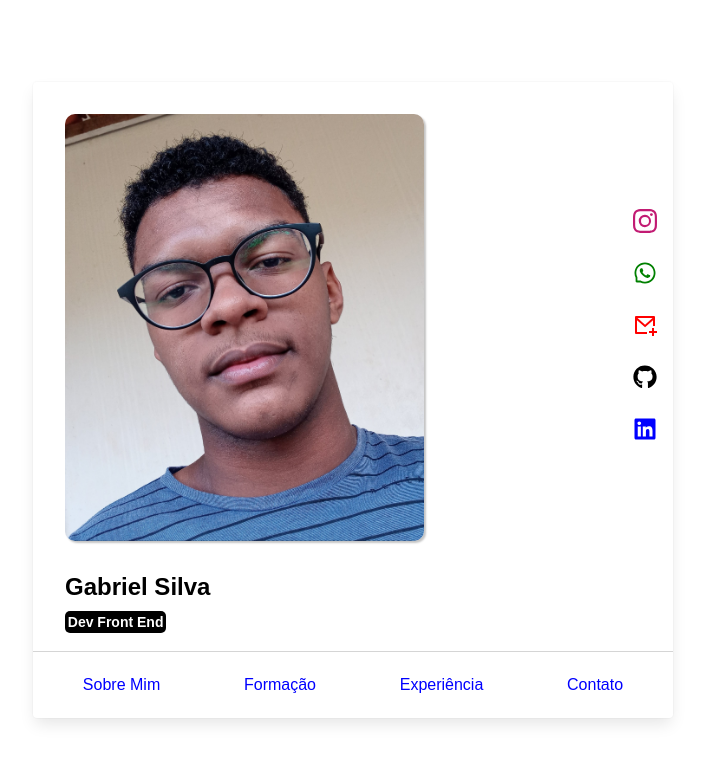
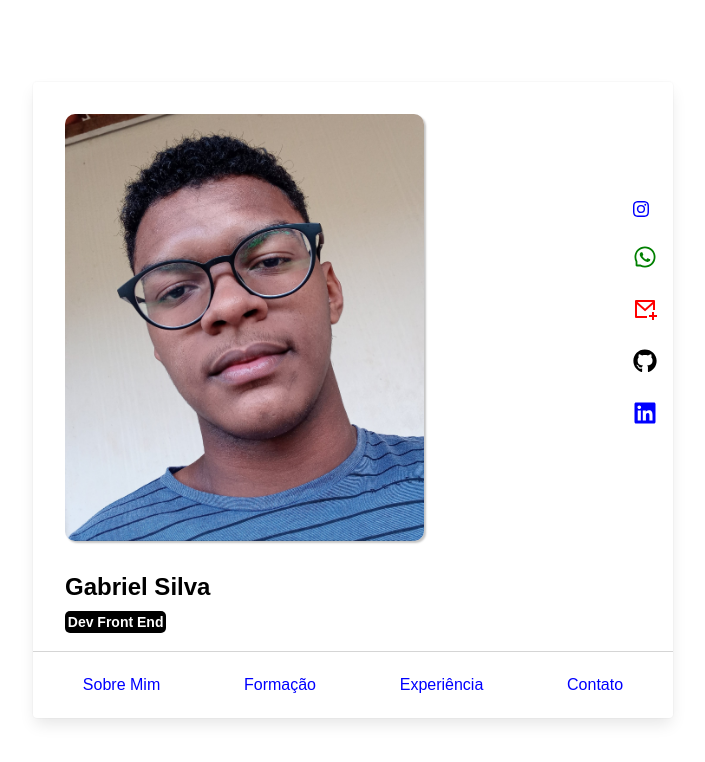
Before and after one commit to Eubiel178/portfolioreact, a React (Create React App) app: page / in a window 1280 px wide. Shown: the top 762 px of the page, without its empty margins (287-992 px from the left). Built offline with nearby package versions, Linux system fonts and the light colour scheme.

Commit message:
Update Contact.css

```diff
--- a/src/components/Cards/Contact/Contact.css
+++ b/src/components/Cards/Contact/Contact.css
@@ -37,16 +37,10 @@
     border-radius: 5px;
 }
 
-.iconInstagram {
-    font-size: 1.5em;
-    color: #C21B73;
-    margin: 1em 0em;
-}
-
 .iconWhats {
     font-size: 1.5em;
     color: green;
-    margin-bottom: 1em;
+    margin: 1em 0em;
 }
 
 .iconGmail {
```
